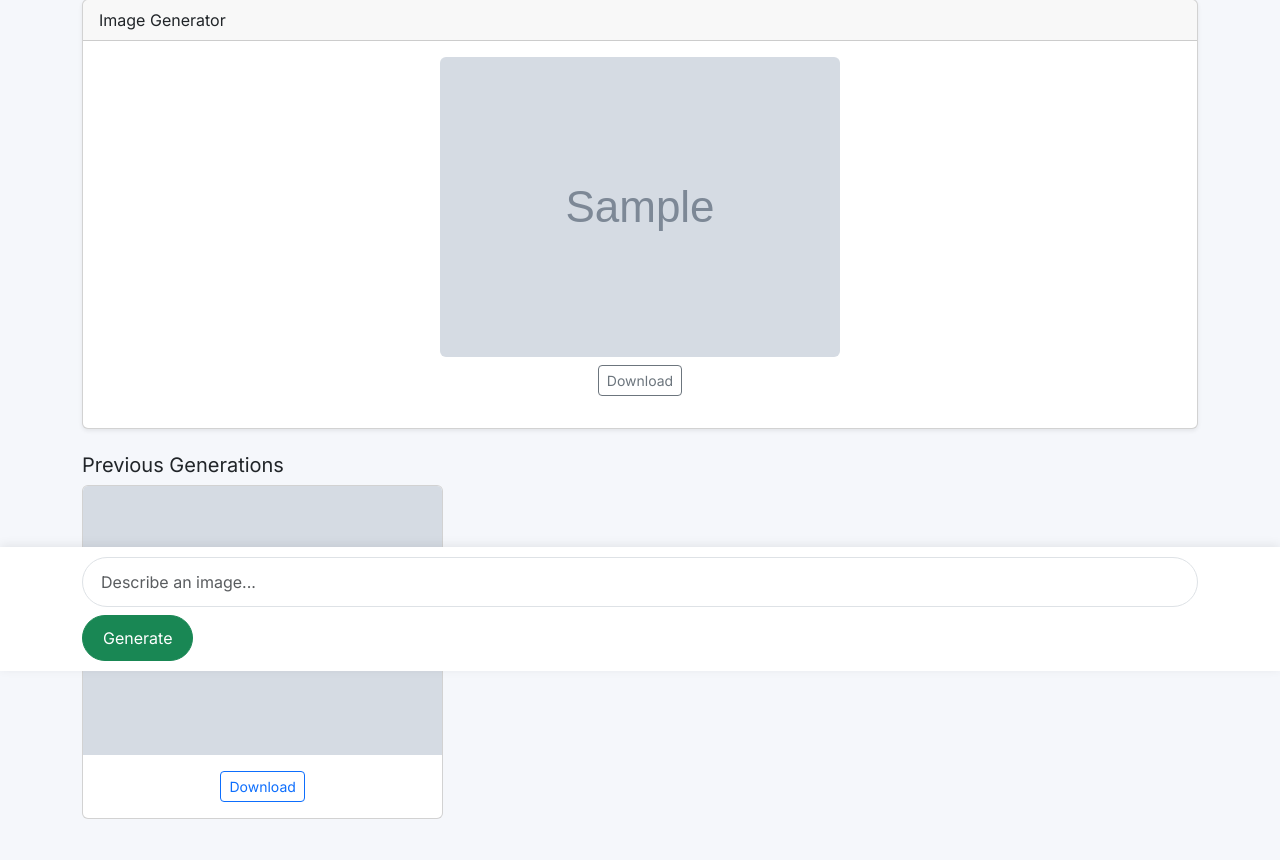
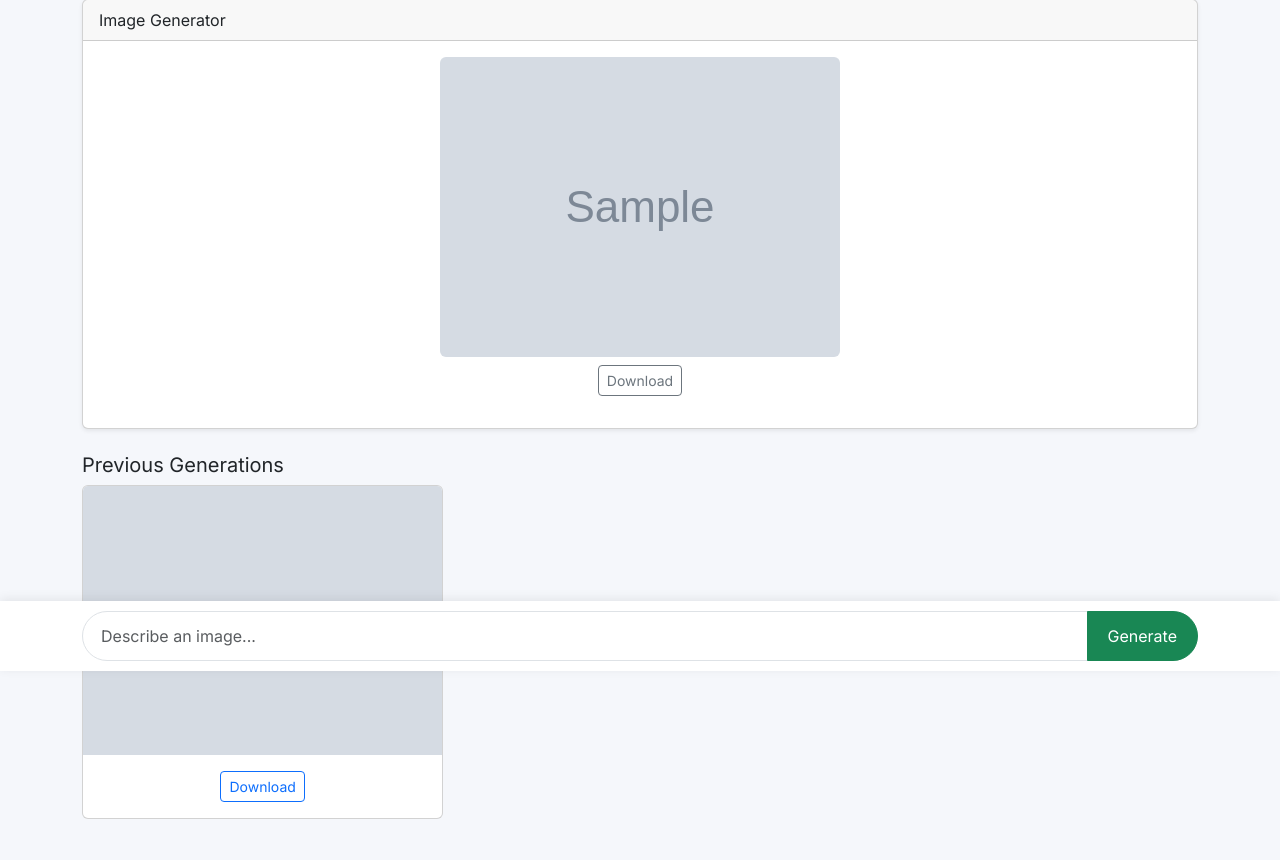
Before and after one commit to harshjha11/OpenMind, a FastAPI app: template templates/image.html in a window 1280 px wide. Shown: the part 129-989 px from the top of the page. Run offline with FastAPI, Linux system fonts and the light colour scheme; the template is opened without the code that fills it: most values are stand-ins (such as "Sample title", 1, 10 or a date in 2020); grey boxes marked "Sample" are stand-in pictures.

Commit message:
Fixed generate button response

```diff
--- a/templates/image.html
+++ b/templates/image.html
@@ -37,14 +37,24 @@
       </div>
     </div>
   {% endif %}
+
+  <!-- Form -->
+  <div class="input-container mt-3">
+    <div class="container">
+      <form id="imageForm" class="input-group" action="/image" method="POST">
+        <input class="form-control" name="user_input" placeholder="Describe an image..." required />
+        <button class="btn btn-success" type="submit">Generate</button>
+      </form>
+    </div>
+  </div>
 </div>
 
-<div class="input-container">
-  <div class="container">
-    <form class="input-group" action="/image" method="POST">
-      <input class="form-control" name="user_input" placeholder="Describe an image..." required />
-    </form>
-      <button class="btn btn-success mt-2" type="submit">Generate</button>
-  </div>
-</div>
+<script>
+  const form = document.getElementById("imageForm");
+  form.addEventListener("submit", () => {
+    const btn = form.querySelector("button");
+    btn.disabled = true;
+    btn.innerText = "Generating...";
+  });
+</script>
 {% endblock %}
```
